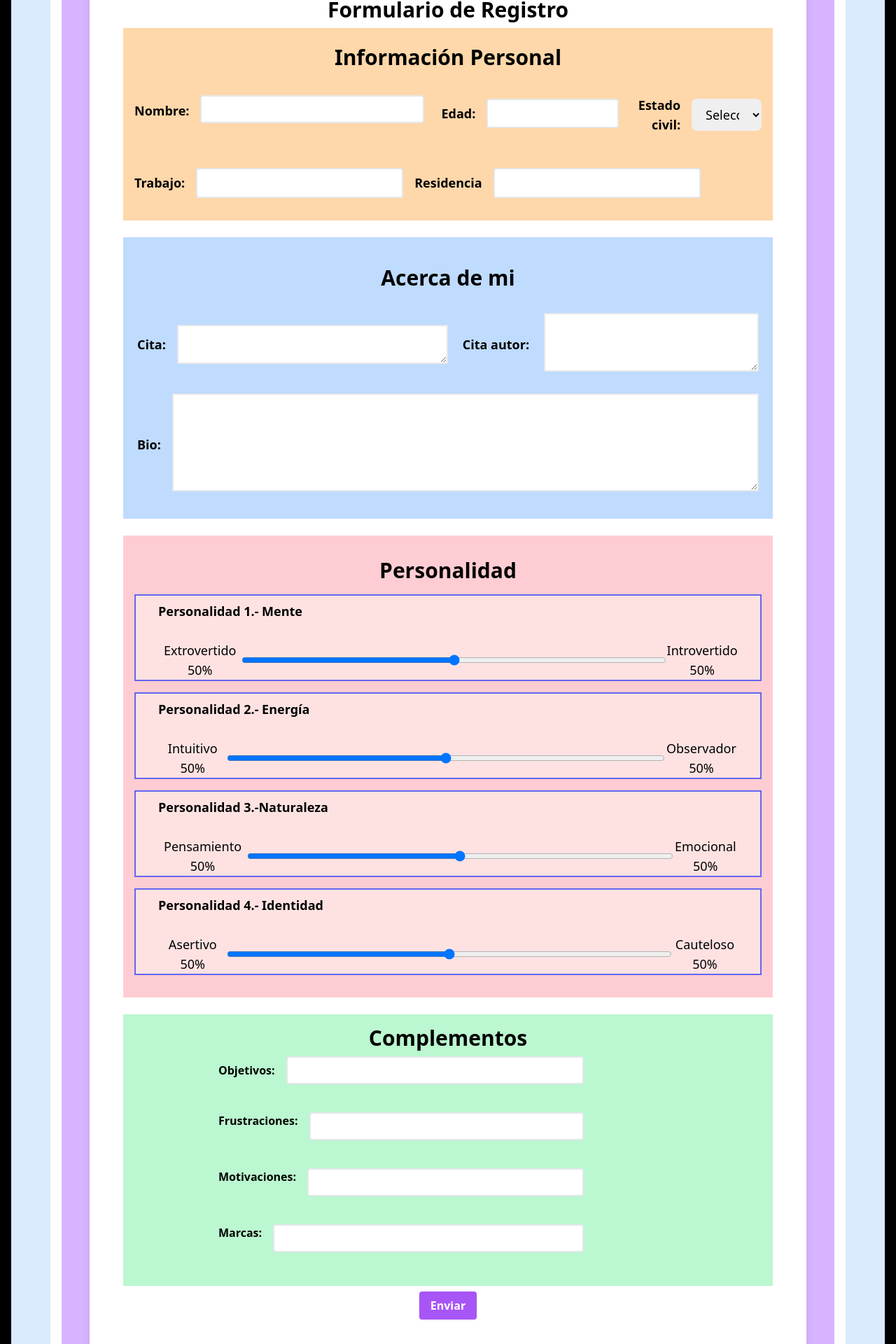
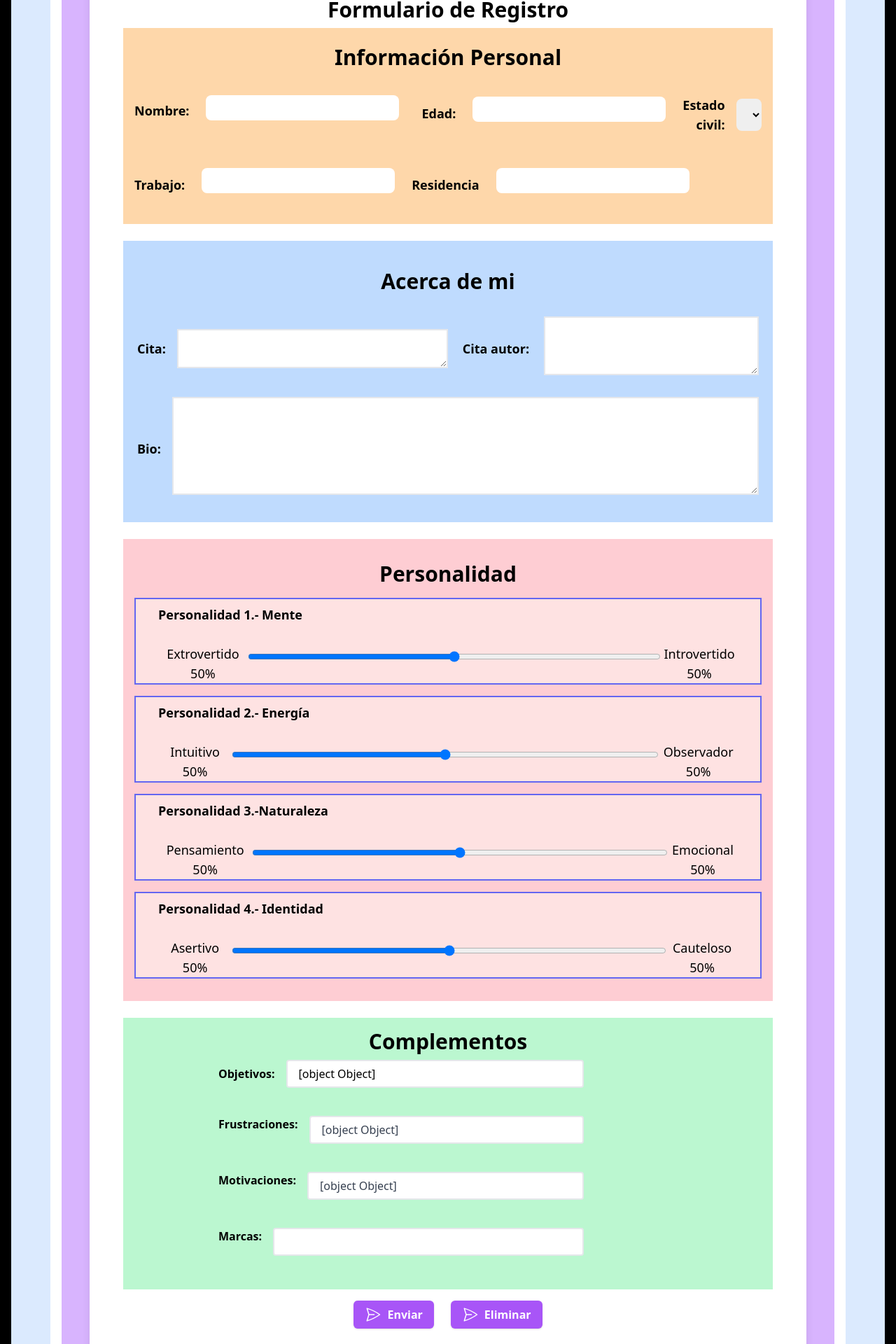
Before and after one commit to AbrahamJesusCimeCaaamal/Api_Persona_UX, a Vue app: page /personaUX in a window 1280 px wide. Shown: the part 316-2236 px from the top of the page at 70% size. Built offline with nearby package versions, Linux system fonts and the light colour scheme.

Commit message:
Programa con componentes separados

```diff
--- /dev/null
+++ b/src/components/Boton_Enviar.vue
@@ -0,0 +1,19 @@
+<script>
+
+export default {
+    props: ['desactivar'],
+}
+</script>
+<template>
+    <button  class="bg-green-500 mx-3 my-2 px-3 py-2 rounded-md disabled:bg-slate-100 disabled:text-slate-400 disabled:cursor-not-allowed hover:bg-amber-500">
+        <div class="flex gap-2 items-start justify-center">
+            <svg xmlns="http://www.w3.org/2000/svg" fill="none" viewBox="0 0 24 24" stroke-width="1.5" stroke="currentColor"
+                class="w-6 h-6">
+                <path stroke-linecap="round" stroke-linejoin="round"
+                    d="M6 12L3.269 3.126A59.768 59.768 0 0121.485 12 59.77 59.77 0 013.27 20.876L5.999 12zm0 0h7.5" />
+            </svg>
+
+            <slot></slot>
+        </div>
+    </button>
+</template>
--- /dev/null
+++ b/src/components/InputSliders.vue
@@ -0,0 +1,24 @@
+<script>
+
+export default {
+
+    data() {
+        return {
+            slider: 50
+        }
+    },
+    methods: {
+        enviar() {
+            this.$emit('person',this.slider)
+        }
+    }
+}
+</script>
+
+<template>
+    <div class="w-11/12">
+
+        <input  type="range" class="w-full py-2.5 px-5 rounded-lg bg-gray-100  focus:bg-white " id="Personalidad2" placeholder="" typeof="slider" min="0" max="100"  v-model="slider" @input="enviar">
+
+    </div>
+</template>
--- /dev/null
+++ b/src/components/InputTexto.vue
@@ -0,0 +1,24 @@
+<script>
+
+export default {
+
+    data() {
+        return {
+            dato: '',
+        }
+    },
+    methods: {
+        enviar() {
+
+            this.$emit('info',this.dato)
+        }
+    }
+}
+</script>
+
+<template>
+    <div>
+        <input type="text" v-model="dato" name="info" id="info" class="px-2 py-1 rounded-lg mb-3 ml-2 mr-2" @input="enviar">
+
+    </div>
+</template>
--- a/src/components/PersonaUX.vue
+++ b/src/components/PersonaUX.vue
@@ -1,6 +1,15 @@
 <script>
+import Boton_Enviar from '../components/Boton_Enviar.vue';
+import slider from '../components/InputSliders.vue';
+import inputtext from '../components/InputTexto.vue';
 import axios from 'axios';
 export default {
+  components:{
+
+    Boton_Enviar,slider,inputtext
+  },
+  emits: ['person','info'] ,
+
     data() {
         return {
             Nombre: "",
@@ -15,9 +24,17 @@ export default {
             Personalidad2:"50",
             Personalidad3: "50",
             Personalidad4: "50",
-            Objetivos: [""] ,
-            Frustraciones:[],
-            Motivaciones: "",
+
+            Objetivos:[ {value: ''} ],
+
+
+            Frustraciones:[{value: 'obj20'}],
+
+            Motivaciones:[{value: 'motivacion','porcentaje':'80'}],
+
+            Marcas: "",
+
+
         };
     },
     mounted() {
@@ -25,6 +42,45 @@ export default {
 
     },
     methods: {
+      info1(a){
+                this.Nombre=a;
+
+            },
+      info2(a){
+                this.Edad=a;
+
+            },
+      info3(a){
+                this.Trabajo =a;
+
+            },
+
+      info4(a){
+                this.Residencia =a;
+
+            },
+
+
+      pers1(s){
+                this.Personalidad1=s;
+
+            }
+      ,
+      pers2(s){
+                this.Personalidad2=s;
+
+            }
+      ,
+      pers3(s){
+                this.Personalidad3=s;
+
+            }
+      ,
+      pers4(s){
+                this.Personalidad4=s;
+
+            }
+      ,
         Enviar(){
             if(this.validar() ){
                 axios.post("/api/guardarPersonasUxd.php", {
@@ -40,7 +96,7 @@ export default {
                 personalidad02: this.Personalidad2,
                 personalidad03: this.Personalidad3,
                 personalidad04: this.Personalidad4,
-                objetivos: this.Objetivos,
+                objetivos: this.Objetivos ,
                 frustraciones: this.Frustraciones,
                 motivaciones: this.Motivaciones,
                 marcas: this.Marcas
@@ -145,14 +201,17 @@ export default {
                         <div class="md:flex ">
 
                     <label class="  block py-2 font-bold md:text-right mb-1 md:mb-0 pr-4" for="inline-full-name"> Nombre: </label>
-                    <input name="Nombre" id="Nombre" v-model="Nombre" class=" 2xl:w-96 sm:w-60 md:w-80  h-10 bg-while  appearance-none border-2 border-gray-200 rounded  py-2 px-4 text-gray-700 leading-tight focus:outline-none  focus:ring-blue-500 focus:border-blue-500" type="text" >
+
+
+                    <inputtext @info= " info1 " > Nombre</inputtext>
+
+
 
                 </div>
                 <div class="md:flex md:items-center mb-6">
 
                     <label class=" px-6 block font-bold md:text-right mb-1 md:mb-0 pr-4" for="inline-full-name">Edad:</label>
-                    <input name="Edad" id="Edad" v-model="Edad" class="bg-while appearance-none border-2 border-gray-200 rounded w-full py-2 px-4 text-gray-700 leading-tight focus:outline-none  focus:ring-blue-500 focus:border-blue-500"  type="text" >
-
+                    <inputtext @info= " info2 " > Edad</inputtext>
                 </div>
 
                 <div class=" md:flex md:items-center mb-5">
@@ -180,13 +239,13 @@ export default {
                 <div class="lg:flex sm:py-2">
                     <div class="md:flex md:items-center mb-6">
                     <label class=" px-4 block text-black  font-bold md:text-right mb-1 md:mb-0 pr-4" for="inline-full-name"> Trabajo: </label>
-                    <input name="Trabajo" id="Trabajo" v-model="Trabajo" class=" mb:w-80   2xl:w-96  bg-while appearance-none border-2 border-gray-200 rounded py-2 px-4 text-gray-700 leading-tight focus:outline-none  focus:ring-blue-500 focus:border-blue-500" type="text" >
-                </div>
+                    <inputtext @info= " info3 " > Trabajo</inputtext>
+                  </div>
 
                 <div class="md:flex md:items-center mb-6">
                     <label class=" px-4 block text-black font-bold md:text-right mb-1 md:mb-0 pr-4" for="inline-full-name">Residencia </label>
-                    <input name="Residencia" id="Residencia" v-model="Residencia" class=" mb:w-80   2xl:w-96 bg-while appearance-none border-2 border-gray-200 rounded  py-2 px-4 text-gray-700 leading-tight focus:outline-none  focus:ring-blue-500 focus:border-blue-500"  type="text" >
-                </div>
+                    <inputtext @info= " info4 " > Recidencia</inputtext>
+                  </div>
 
                 </div>
 
@@ -226,6 +285,8 @@ export default {
                 </div>
                 <br>
 
+
+<!--- Personalidades, division de cada personalidad por invididual -->
 <div class="  bg-rose-200 px-4 py-8">
  <h1 class=" text-3xl font-bold">Personalidad</h1>
   <div class="w-full mt-4">
@@ -235,7 +296,9 @@ export default {
           </label><br>
           <div class="flex">
           <h1 class="px-2">Extrovertido  {{ this.Personalidad1 }}% </h1>
-          <input type="range" v-model="Personalidad1" class="w-full py-2.5 px-5 rounded-lg bg-gray-100  focus:bg-white " id="Personalidad1" placeholder="" typeof="slider" min="0" max="100"/>
+
+          <slider @person="pers1">Personalidad 01</slider>
+
           <h1> Introvertido {{100- this.Personalidad1 }}% </h1>
 
         </div>
@@ -254,8 +317,8 @@ export default {
 
           <div class="flex">
           <h1 class="px-2">Intuitivo  {{ this.Personalidad2 }}% </h1>
-          <input type="range" v-model="Personalidad2" class="w-full py-2.5 px-5 rounded-lg bg-gray-100  focus:bg-white " id="Personalidad2" placeholder="" typeof="slider" min="0" max="100"/>
-          <h1> Observador {{100- this.Personalidad2 }}% </h1>
+          <slider @person="pers2">Personalidad 02</slider>
+            <h1> Observador {{100- this.Personalidad2 }}% </h1>
 
         </div>
 
@@ -271,8 +334,8 @@ export default {
 
           <div class="flex">
           <h1 class="px-2">Pensamiento  {{ this.Personalidad3 }}% </h1>
-          <input type="range" v-model="Personalidad3" class="w-full py-2.5 px-5 rounded-lg bg-gray-100  focus:bg-white " id="Personalidad3" placeholder="" typeof="slider" min="0" max="100"/>
-          <h1> Emocional {{100- this.Personalidad3 }}% </h1>
+          <slider @person="pers3">Personalidad 03</slider>
+         <h1> Emocional {{100- this.Personalidad3 }}% </h1>
 
         </div>
 
@@ -289,7 +352,7 @@ export default {
 
           <div class="flex">
           <h1 class="px-2">Asertivo {{ this.Personalidad4 }}% </h1>
-          <input type="range" v-model="Personalidad4" class="w-full py-2.5 px-5 rounded-lg bg-gray-100  focus:bg-white " id="Personalidad4" placeholder="" typeof="slider" min="0" max="100"/>
+          <slider @person="pers4">Personalidad 04</slider>
           <h1> Cauteloso {{100- this.Personalidad4 }}% </h1>
 
         </div>
@@ -309,7 +372,7 @@ export default {
 
 
     <div class="flex mb-6 lg:w-4/5 sm:w-full px-2 py-2">
-      <label class=" py-2 block text-black-500 font-bold md:text-right mb-1 md:mb-0 pr-4" for="inline-full-name">  Objetivos: </label>
+      <label  class=" py-2 block text-black-500 font-bold md:text-right mb-1 md:mb-0 pr-4" for="inline-full-name">  Objetivos: </label>
       <input id="objetivos" name="objetivos" v-model="Objetivos" class="bg-white  appearance-none border-2 border-gray-200 rounded w-full py-2 px-4 text-black leading-tight focus:outline-none focus:bg-white focus:border-black " type="text" >
     </div>
 
@@ -335,9 +398,13 @@ export default {
 
     <div class=" py-2">
 
-          <button  @click="Enviar()" class="shadow bg-purple-500 hover:bg-purple-400 focus:shadow-outline focus:outline-none text-white font-bold py-2 px-4 rounded" type="button">
+          <Boton_Enviar :desactivar="false" @click="Enviar()" class="shadow bg-purple-500 hover:bg-purple-400 focus:shadow-outline focus:outline-none text-white font-bold py-2 px-4 rounded" type="button">
             Enviar
-          </button>
+          </Boton_Enviar>
+
+          <Boton_Enviar :desactivar="true" @click="Enviar()" class="shadow bg-purple-500 hover:bg-purple-400 focus:shadow-outline focus:outline-none text-white font-bold py-2 px-4 rounded" type="button">
+            Eliminar
+          </Boton_Enviar>
 
     </div>
             </form>
```
